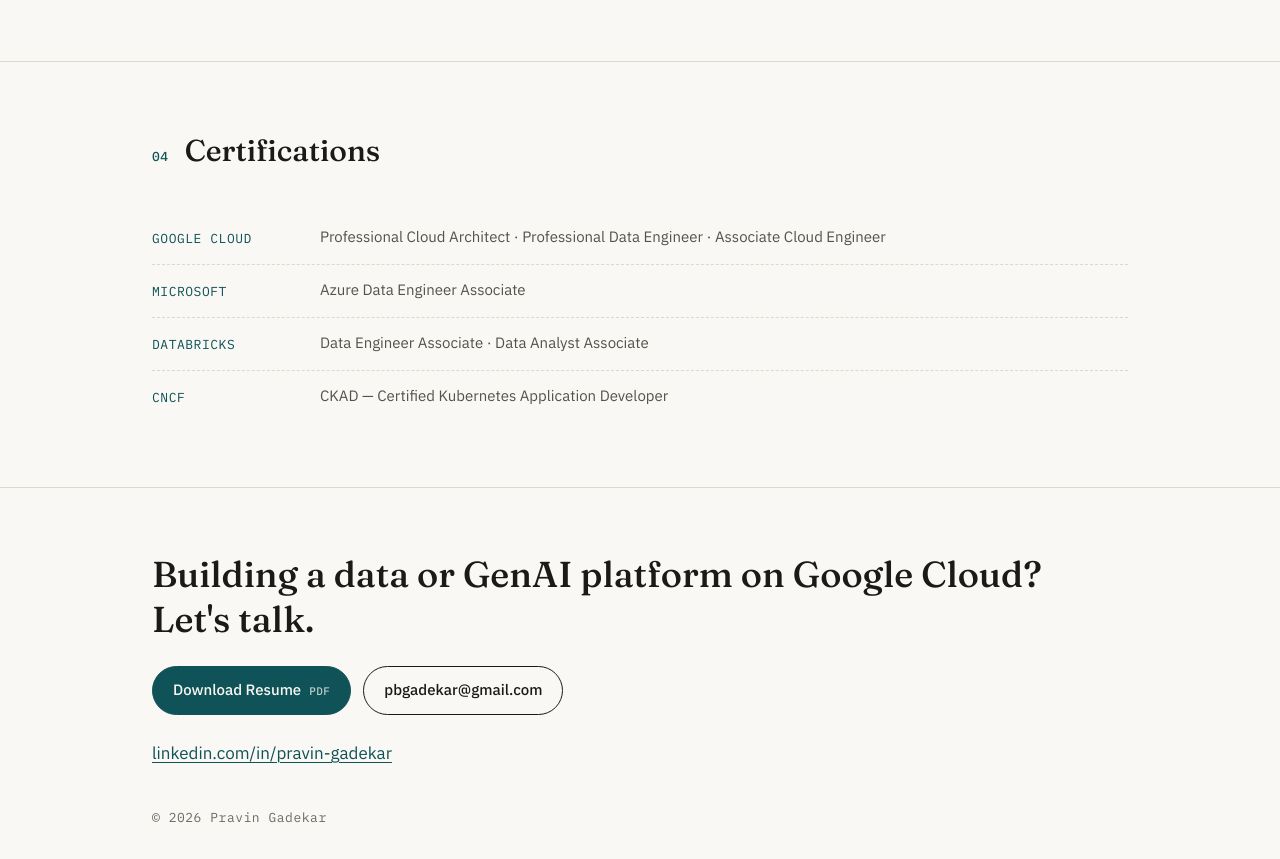
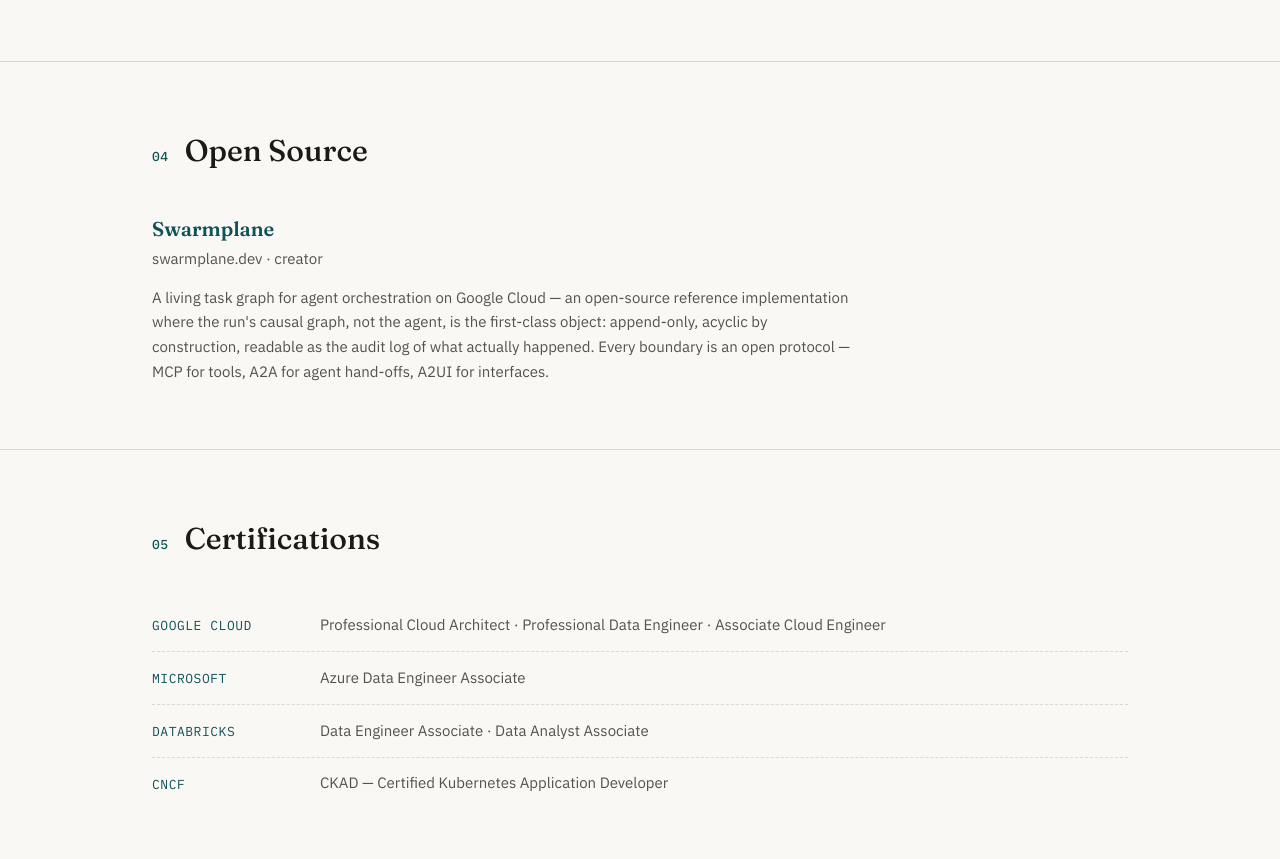
Before and after one commit to pravin-gadekar/pravin-gadekar.github.io, a plain HTML site: page index.html in a window 1280 px wide. Shown: the part 2653-3512 px from the top of the page. Drawn offline with Linux system fonts and the light colour scheme.

Commit message:
Add Open Source section featuring Swarmplane
New 04 section between Experience and Certifications linking
swarmplane.dev with a short description; Certifications renumbered to 05.

```diff
--- a/css/style.css
+++ b/css/style.css
@@ -234,6 +234,24 @@
 .role-body li { margin-bottom: 0.45rem; }
 .role-body li::marker { color: var(--accent); }
 
+/* ——— Open Source ——— */
+
+.project h3 {
+  font-family: var(--serif);
+  font-weight: 600;
+  font-size: 1.25rem;
+}
+
+.project h3 a { text-decoration: none; }
+.project h3 a:hover { text-decoration: underline; }
+
+.project p {
+  max-width: 44rem;
+  margin-top: 0.85rem;
+  color: var(--ink-soft);
+  font-size: 0.9375rem;
+}
+
 /* ——— Certifications ——— */
 
 .cert-list { list-style: none; }
--- a/index.html
+++ b/index.html
@@ -170,9 +170,23 @@
       </div>
     </section>
 
+    <section class="projects" aria-labelledby="projects-title">
+      <div class="container">
+        <h2 id="projects-title" class="section-title"><span class="mono section-index">04</span>Open Source</h2>
+        <article class="project">
+          <h3><a href="https://swarmplane.dev/" rel="noopener" target="_blank">Swarmplane</a> <span class="role-title">swarmplane.dev · creator</span></h3>
+          <p>A living task graph for agent orchestration on Google Cloud — an open-source
+          reference implementation where the run's causal graph, not the agent, is the
+          first-class object: append-only, acyclic by construction, readable as the audit
+          log of what actually happened. Every boundary is an open protocol — MCP for
+          tools, A2A for agent hand-offs, A2UI for interfaces.</p>
+        </article>
+      </div>
+    </section>
+
     <section class="certs" aria-labelledby="certs-title">
       <div class="container">
-        <h2 id="certs-title" class="section-title"><span class="mono section-index">04</span>Certifications</h2>
+        <h2 id="certs-title" class="section-title"><span class="mono section-index">05</span>Certifications</h2>
         <ul class="cert-list">
           <li><span class="cert-issuer mono">Google Cloud</span>Professional Cloud Architect · Professional Data Engineer · Associate Cloud Engineer</li>
           <li><span class="cert-issuer mono">Microsoft</span>Azure Data Engineer Associate</li>
```
